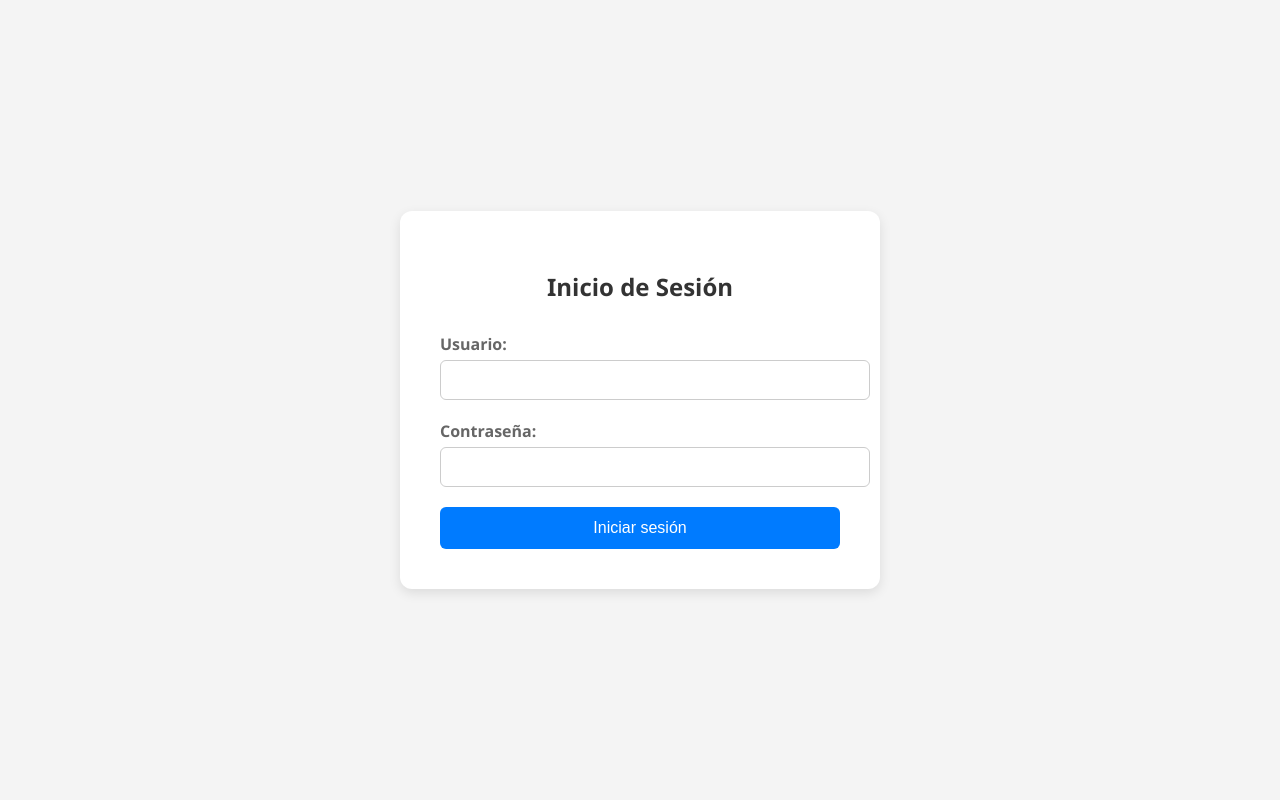
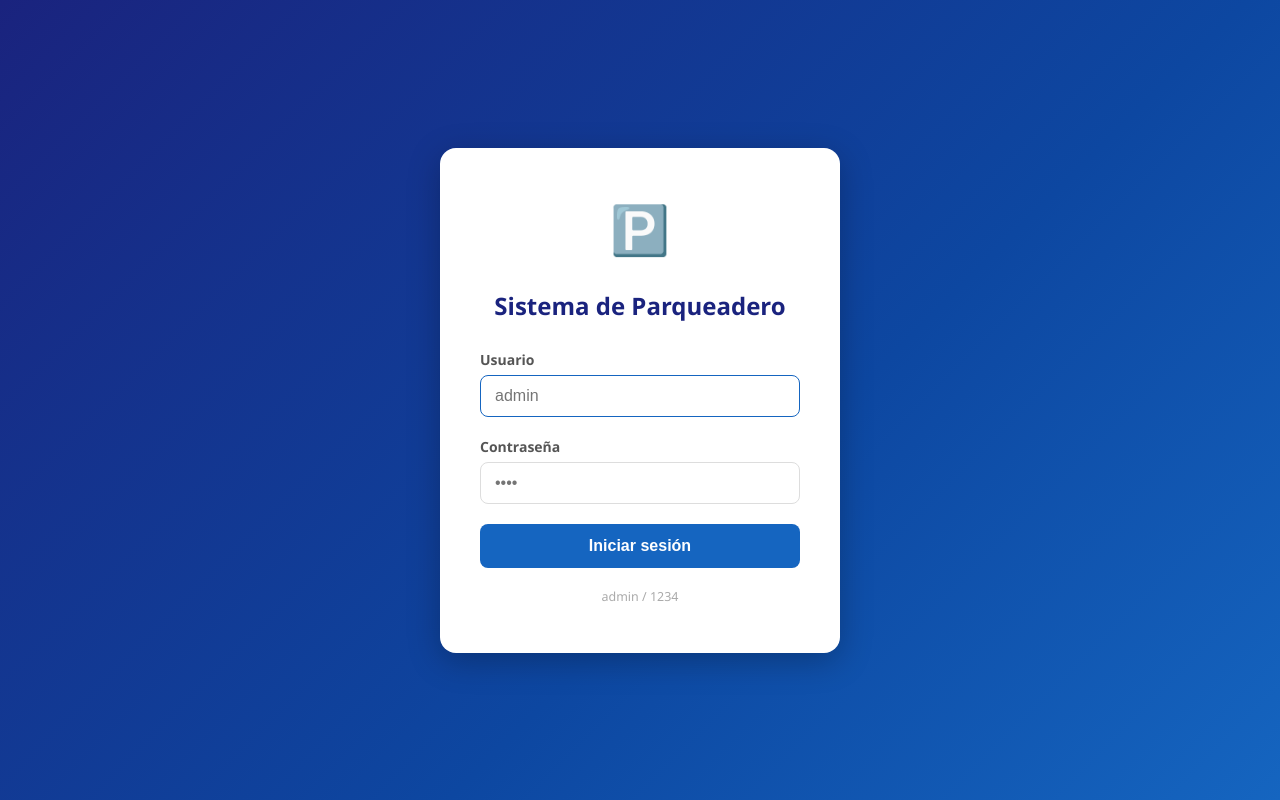
Before and after one commit to Santiagox30/Parqueadero-Universidad, a Flask app: page / in a window 1280 px wide. Run offline with Flask 3, Linux system fonts and the light colour scheme.

Commit message:
Update login.html
I have worked over the login page to make it more beautiful

```diff
--- a/Sitio WEB/templates/login.html
+++ b/Sitio WEB/templates/login.html
@@ -2,89 +2,66 @@
 <html lang="es">
 <head>
   <meta charset="UTF-8">
-  <title>Iniciar sesión</title>
+  <title>Iniciar sesión – Parqueadero</title>
   <style>
+    *, *::before, *::after { box-sizing: border-box; margin: 0; padding: 0; }
     body {
       font-family: 'Segoe UI', sans-serif;
-      background-color: #f4f4f4;
+      background: linear-gradient(135deg, #1a237e 0%, #0d47a1 60%, #1565c0 100%);
+      min-height: 100vh;
       display: flex;
+      align-items: center;
       justify-content: center;
-      align-items: center;
-      height: 100vh;
-      margin: 0;
     }
-
-    .login-container {
-      background-color: #fff;
-      padding: 40px;
-      border-radius: 12px;
-      box-shadow: 0 4px 12px rgba(0,0,0,0.1);
+    .card {
+      background: #fff;
+      border-radius: 16px;
+      box-shadow: 0 8px 32px rgba(0,0,0,0.25);
+      padding: 48px 40px;
       width: 100%;
       max-width: 400px;
     }
-
-    h2 {
+    .logo {
       text-align: center;
-      margin-bottom: 30px;
-      color: #333;
+      margin-bottom: 28px;
     }
-
-    label {
-      display: block;
-      margin-bottom: 5px;
-      color: #666;
-      font-weight: bold;
+    .logo span { font-size: 3rem; }
+    h2 { text-align: center; color: #1a237e; margin-bottom: 28px; font-size: 1.5rem; }
+    label { display: block; margin-bottom: 6px; color: #555; font-weight: 600; font-size: .875rem; }
+    input[type="text"], input[type="password"] {
+      width: 100%; padding: 11px 14px; border: 1.5px solid #ddd;
+      border-radius: 8px; font-size: 1rem; margin-bottom: 20px;
+      transition: border-color .2s;
     }
-
-    input[type="text"],
-    input[type="password"] {
-      width: 100%;
-      padding: 10px 14px;
-      margin-bottom: 20px;
-      border: 1px solid #ccc;
-      border-radius: 6px;
-      font-size: 16px;
+    input:focus { outline: none; border-color: #1565c0; }
+    button {
+      width: 100%; padding: 13px; background: #1565c0; color: #fff;
+      border: none; border-radius: 8px; font-size: 1rem; font-weight: 600;
+      cursor: pointer; transition: background .2s;
     }
-
-    button {
-      width: 100%;
-      background-color: #007bff;
-      color: #fff;
-      border: none;
-      padding: 12px;
-      font-size: 16px;
-      border-radius: 6px;
-      cursor: pointer;
-      transition: background-color 0.3s ease;
+    button:hover { background: #0d47a1; }
+    .error {
+      background: #fdecea; color: #c62828; padding: 10px 14px;
+      border-radius: 8px; margin-bottom: 20px; font-size: .9rem; text-align: center;
     }
-
-    button:hover {
-      background-color: #0056b3;
-    }
-
-    .error {
-      color: red;
-      text-align: center;
-      margin-bottom: 20px;
-      font-size: 14px;
-    }
+    .hint { text-align: center; color: #aaa; font-size: .78rem; margin-top: 20px; }
   </style>
 </head>
 <body>
-  <div class="login-container">
-    <h2>Inicio de Sesión</h2>
-
+  <div class="card">
+    <div class="logo"><span>🅿️</span></div>
+    <h2>Sistema de Parqueadero</h2>
     {% if error %}
       <div class="error">{{ error }}</div>
     {% endif %}
-
     <form method="POST">
-        <label>Usuario:</label>
-        <input type="text" name="usuario" required>
-        <label>Contraseña:</label>
-        <input type="password" name="password" required>
-        <button type="submit">Iniciar sesión</button>
+      <label>Usuario</label>
+      <input type="text" name="usuario" placeholder="admin" required autofocus>
+      <label>Contraseña</label>
+      <input type="password" name="password" placeholder="••••" required>
+      <button type="submit">Iniciar sesión</button>
     </form>
+    <p class="hint">admin / 1234</p>
   </div>
 </body>
 </html>
```
